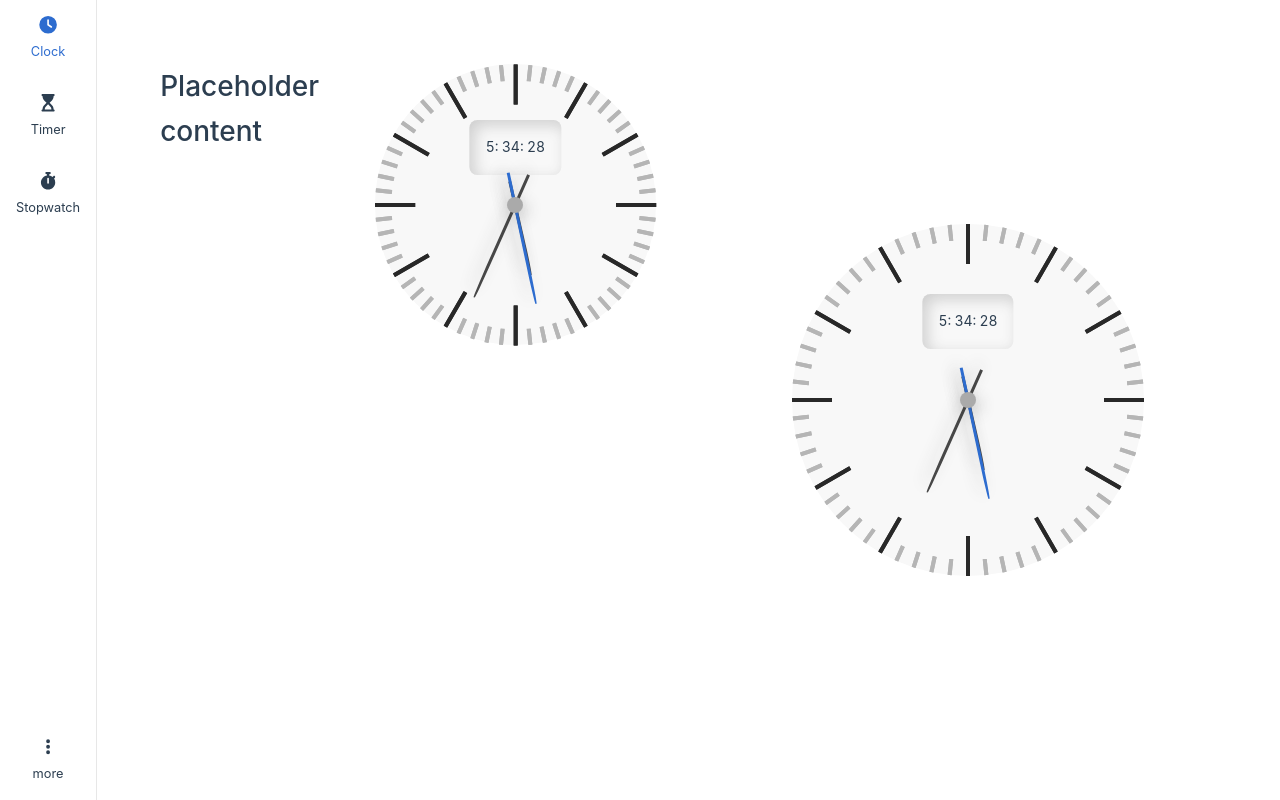
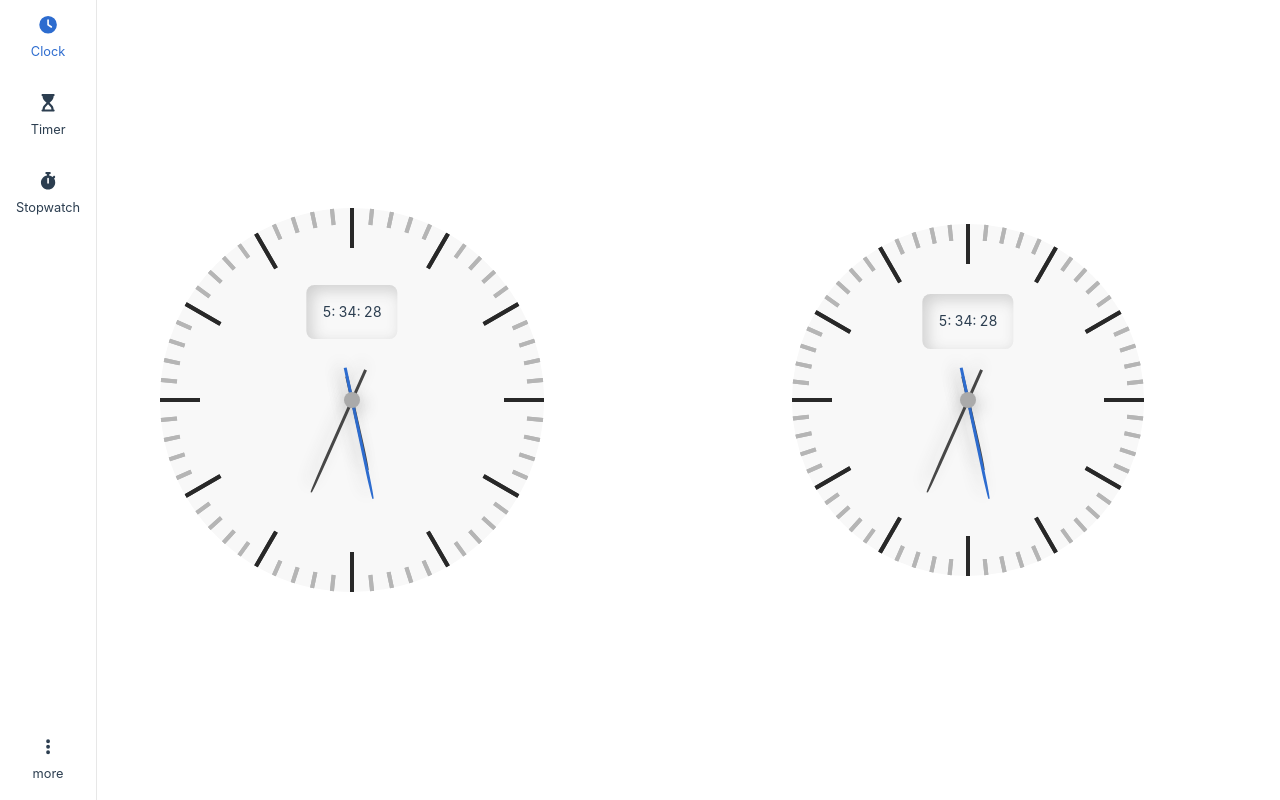
Before and after one commit to Klrfl/TellTime, a Vue app: page / in a window 1280 px wide. Built offline with nearby package versions, Linux system fonts and the light colour scheme.

Commit message:
add styling

```diff
--- a/src/views/ClockView.vue
+++ b/src/views/ClockView.vue
@@ -1,11 +1,12 @@
 <template>
   <MainLayout>
-    <h1>Placeholder content</h1>
     <template #main-content>
       <AnalogClock />
     </template>
 
-    <WorldClock />
+    <ul class="list-container world-clock-list">
+      <WorldClock />
+    </ul>
   </MainLayout>
 </template>
 
@@ -14,3 +15,11 @@
 import AnalogClock from "@/components/clock/AnalogClock.vue";
 import WorldClock from "@/components/clock/WorldClock.vue";
 </script>
+
+<style>
+.world-clock-list {
+  margin: 0;
+  padding: 0;
+  list-style: none;
+}
+</style>
```
